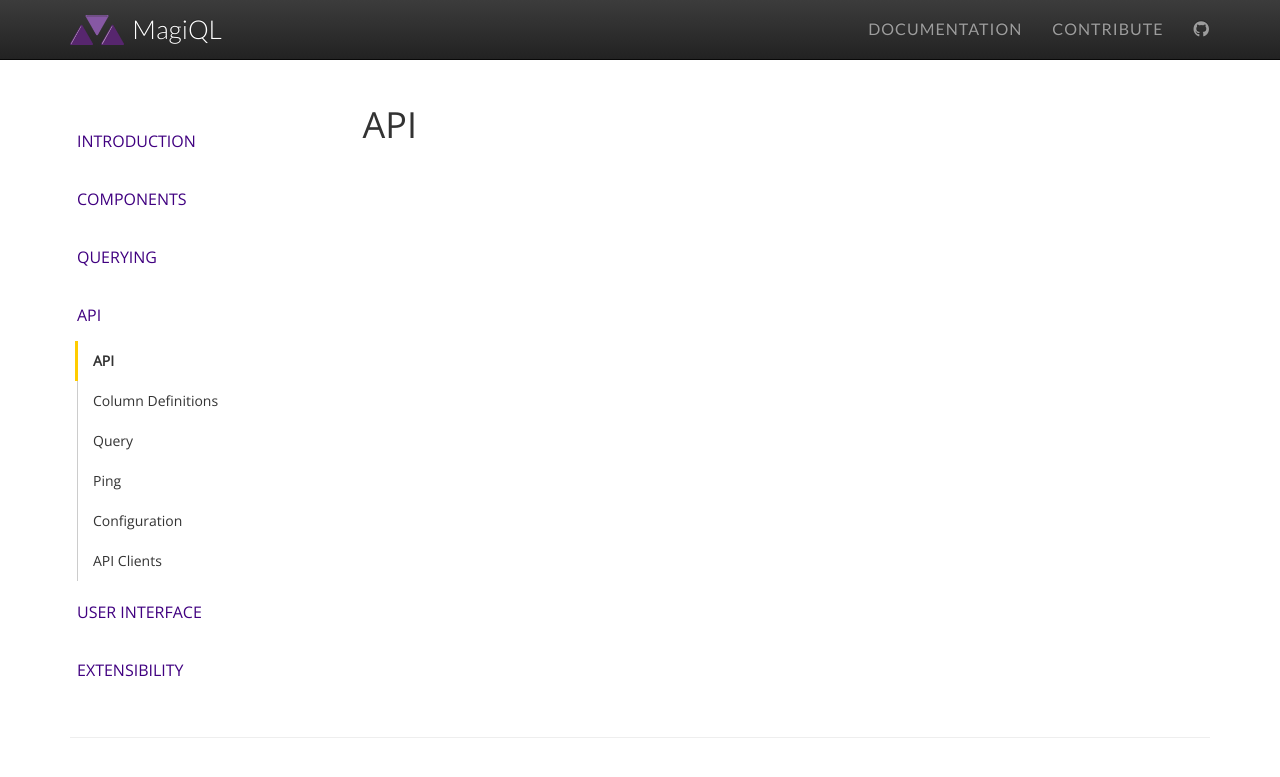
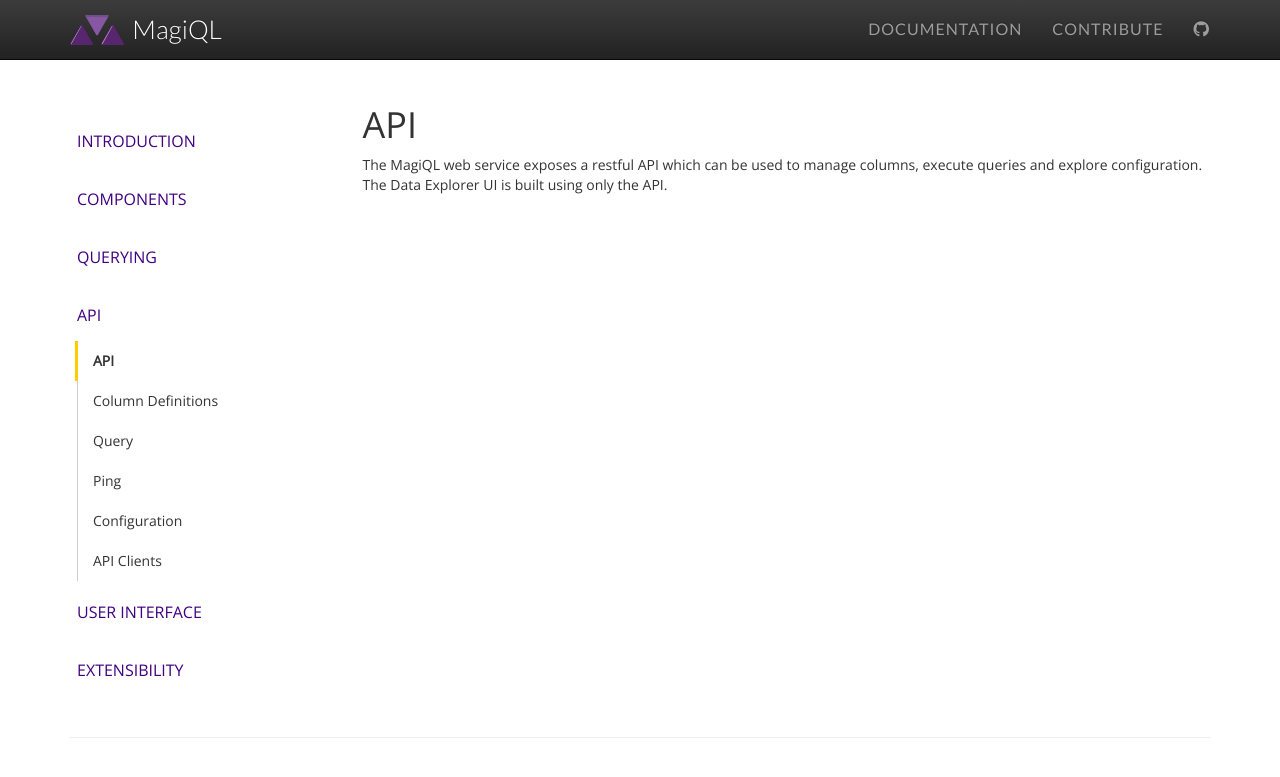
Before and after one commit to MagiQL/magiql.github.io, a Jekyll site: the page built from docs/4-api/400-index.md, in a window 1280 px wide. Shown: the top 777 px of the page. Built offline with Jekyll 4.4.1, drawn with Linux system fonts in a browser that asks for light colours; nearby versions of some CDN libraries; a script that is not in the unit is left out.

Commit message:
Update 400-index.md

```diff
--- a/docs/4-api/400-index.md
+++ b/docs/4-api/400-index.md
@@ -6,3 +6,5 @@ permalink: docs/api/
 
 API
 ===================
+
+ The MagiQL web service exposes a restful API which can be used to manage columns, execute queries and explore configuration. The Data Explorer UI is built using only the API.
```
